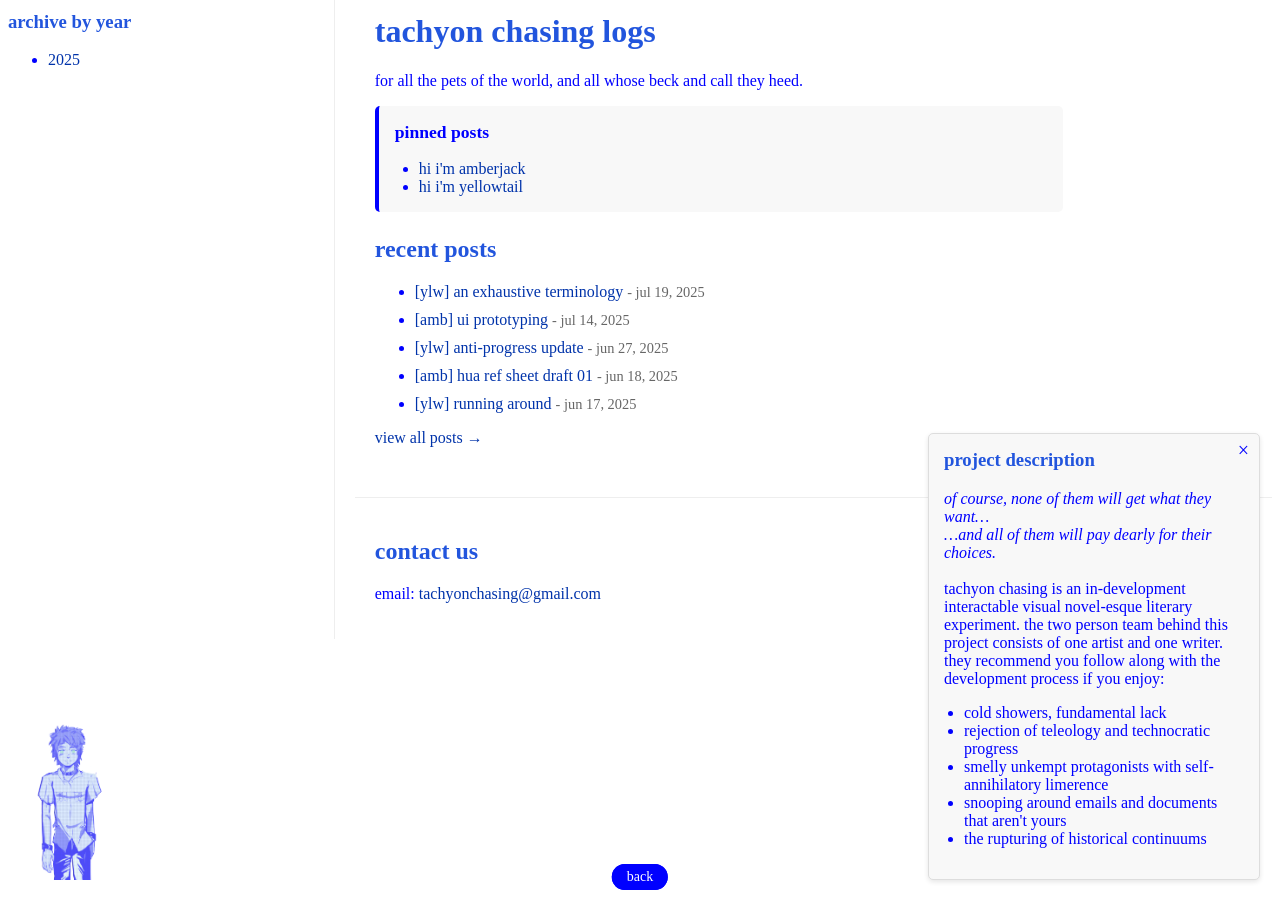
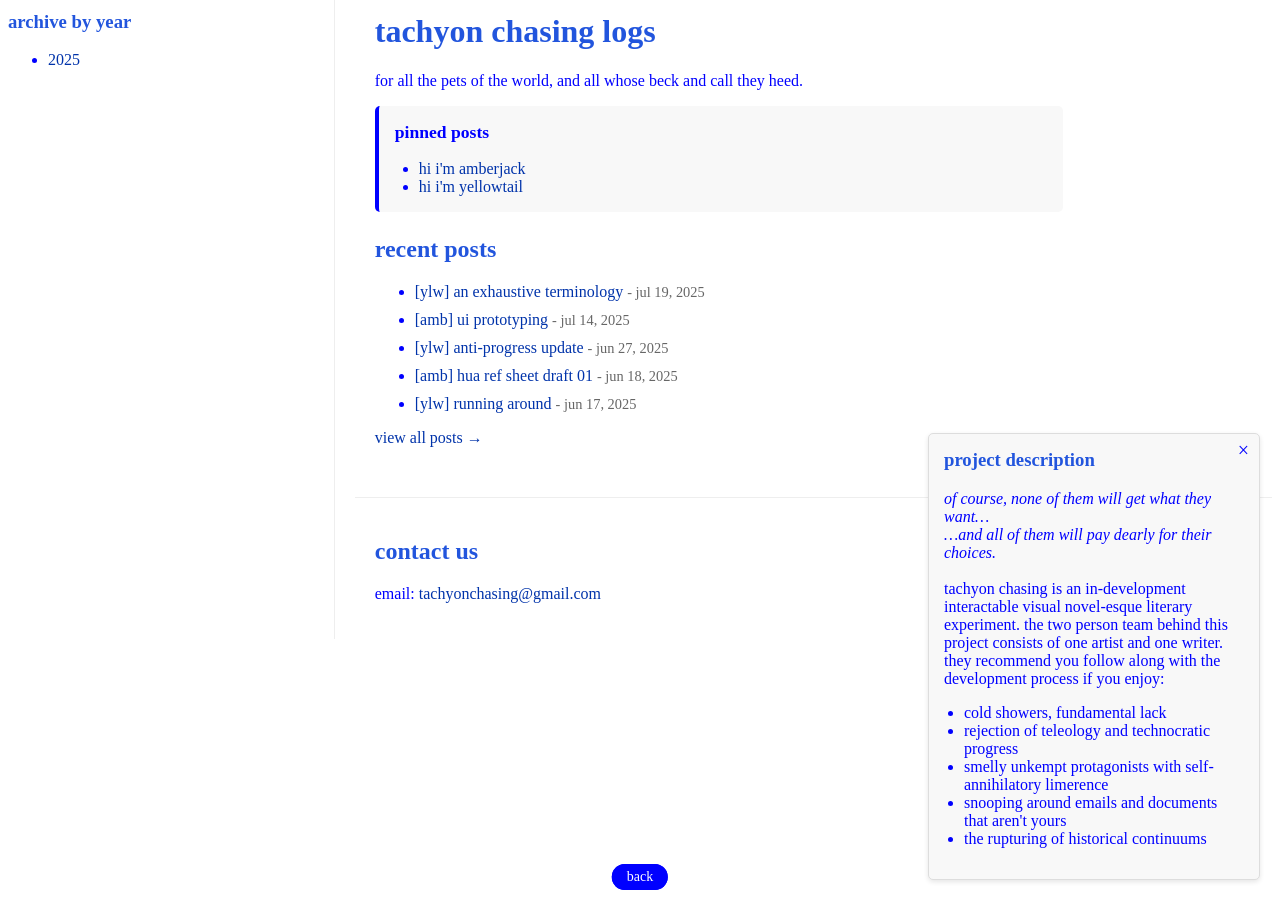
Before and after one commit to catgoesmiao/catgoesmiao.github.io, a Jekyll site: the page built from index.html, in a window 1280 px wide and 900 px high, scrolled down 56 px. Built offline with Jekyll 4.4.1, drawn with Linux system fonts in a browser that asks for light colours.

Commit message:
Update styles.css

```diff
--- a/assets/css/styles.css
+++ b/assets/css/styles.css
@@ -86,7 +86,7 @@ h3:first-letter {
   bottom: 20px;
   left: 20px;
   z-index: 9999;
-  opacity: 0.7;
+  opacity: 0;
   width: 100px;
   transition: opacity 0.3s;
 }
```
